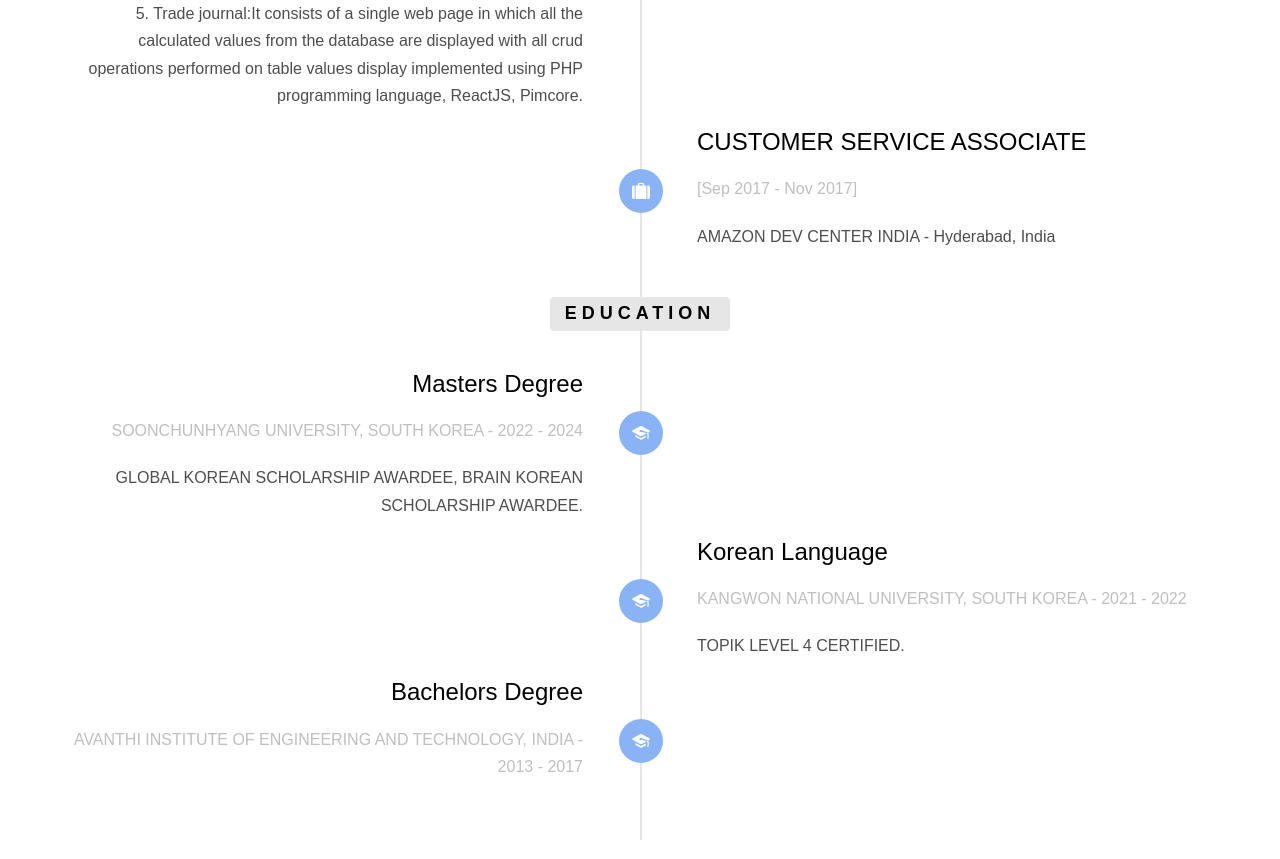
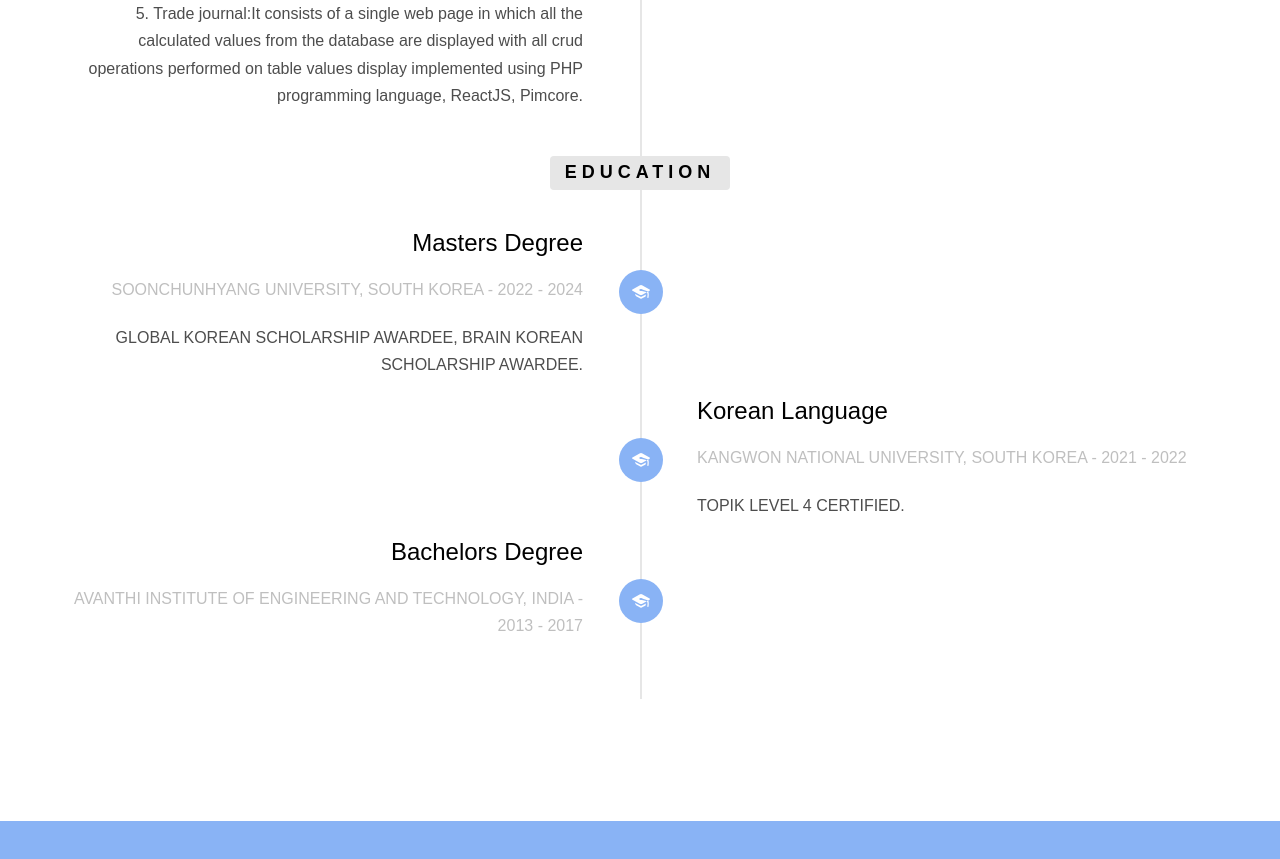
Before and after one commit to priyankarajana01/portfolio, a plain HTML site: page index.html in a window 1280 px wide. Shown: the part 3240-4099 px from the top of the page. Drawn offline with Linux system fonts and the light colour scheme; files whose address does not match are found by name.

Commit message:
Update index.html

```diff
--- a/index.html
+++ b/index.html
@@ -143,18 +143,6 @@
 									</p>
 									<p>5. Trade journal:It consists of a single web page in which all the calculated values from the database are displayed with all crud operations performed on table values display implemented using PHP programming language, ReactJS, Pimcore.
 									</p>
-								</div>
-							</div>
-						</li>
-						<li class="timeline-inverted animate-box">
-							<div class="timeline-badge"><i class="icon-suitcase"></i></div>
-							<div class="timeline-panel">
-								<div class="timeline-heading">
-									<h3 class="timeline-title">CUSTOMER SERVICE ASSOCIATE</h3>
-									<span class="company">[Sep 2017 - Nov 2017]</span>
-								</div>
-								<div class="timeline-body">
-									<p>AMAZON DEV CENTER INDIA - Hyderabad, India</p>
 								</div>
 							</div>
 						</li>
```
